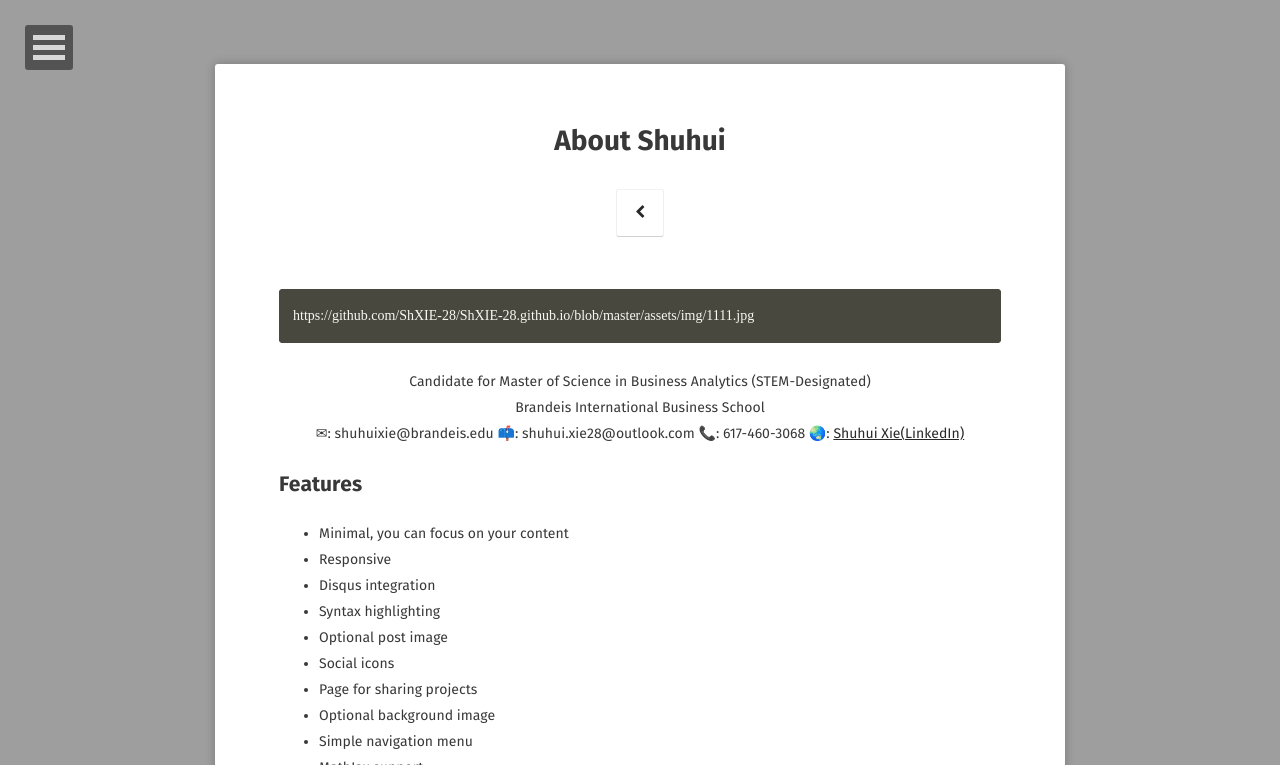
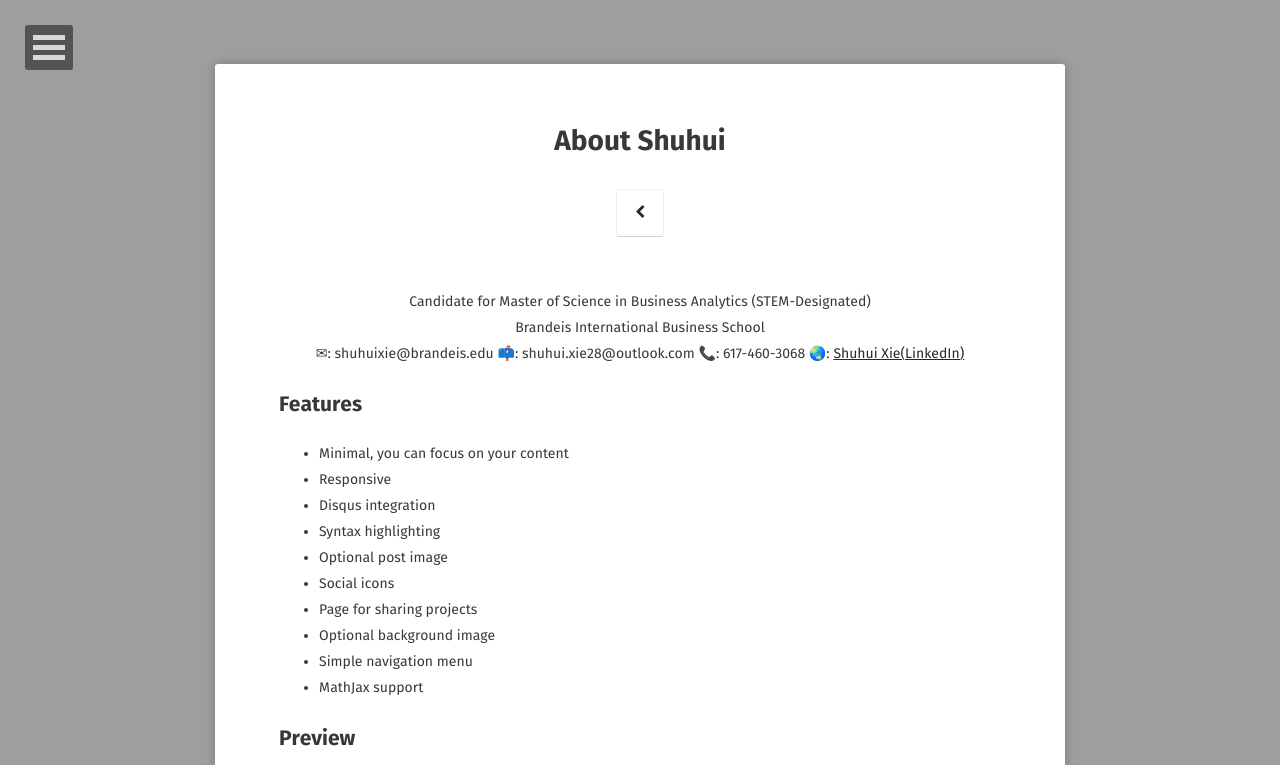
Before and after one commit to ShXIE-28/ShXIE-28.github.io, a Jekyll site: the page built from about/index.md, in a window 1280 px wide, cut to the strip 0-765 px from the top of the page. Built offline with Jekyll 4.4.1, drawn with Linux system fonts in a browser that asks for light colours; some web fonts are replaced.

Commit message:
Update index.md

```diff
--- a/about/index.md
+++ b/about/index.md
@@ -5,15 +5,15 @@ tags: [about, Jekyll, theme, moon]
 date: 2020-05-15
 comments: false
 ---
+
+{% capture images %}
     https://github.com/ShXIE-28/ShXIE-28.github.io/blob/master/assets/img/1111.jpg
-{% capture images %}
-
 {% endcapture %}
 
 <center>Candidate for Master of Science in Business Analytics (STEM-Designated)</center>
 <center>Brandeis International Business School</center>
 
-<center>✉: shuhuixie@brandeis.edu		📫: shuhui.xie28@outlook.com		📞: 617-460-3068		🌏: <a href="www.linkedin.com/in/shuhui-xie">Shuhui Xie(LinkedIn)</a></center>
+<center>✉: shuhuixie@brandeis.edu   📫: shuhui.xie28@outlook.com   📞: 617-460-3068   🌏: <a href="www.linkedin.com/in/shuhui-xie">Shuhui Xie(LinkedIn)</a></center>
 
 ## Features
 * Minimal, you can focus on your content
```
